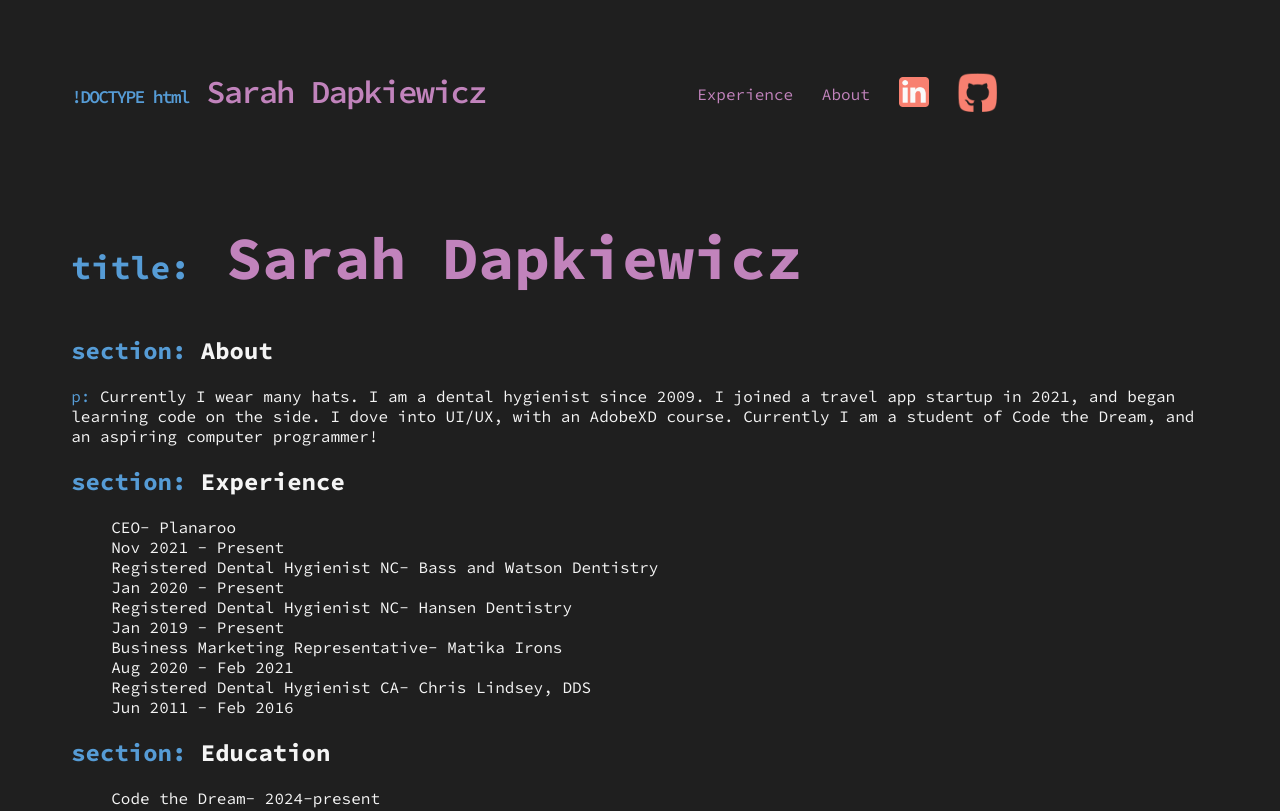
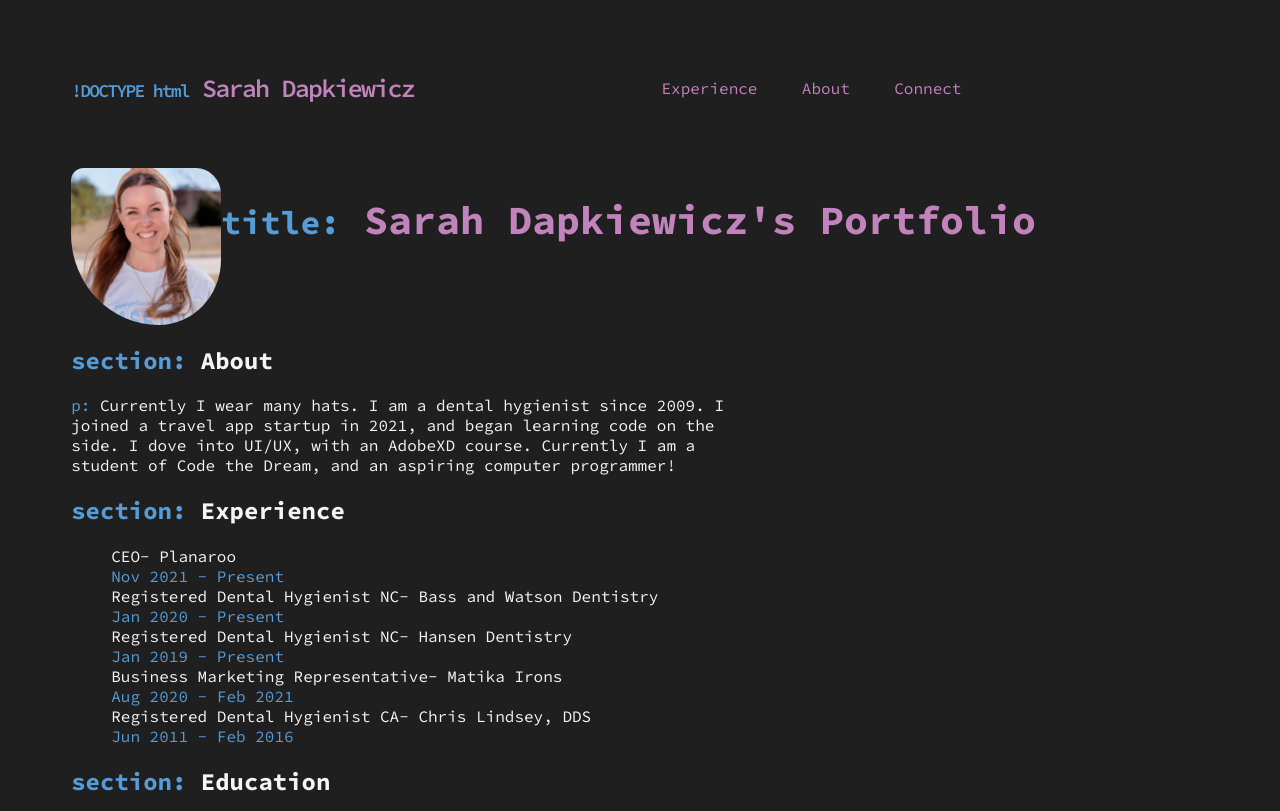
Before and after one commit to sarross88/sarah-dapkiewicz-haumea, a plain HTML site: page index.html in a window 1280 px wide. Shown: the top 811 px of the page. Drawn offline with Linux system fonts and the light colour scheme.

Commit message:
html meta aadd and css changes made

```diff
--- a/index.css
+++ b/index.css
@@ -6,7 +6,7 @@ body {
  font-weight: 400;
  font-style: normal;
 }
-.container {
+.all-content-wrapper {
     max-width: 90%;
     margin: 0 auto;
     padding: 0 16px;
@@ -18,7 +18,7 @@ body {
     padding: 64px 0;
 }
 .navbar .left {
-    font-size: 32px;
+    font-size: 25px;
     font-weight: 600;
     letter-spacing: -1.75px;
     color: #C183BC;
@@ -50,19 +50,26 @@ align-items: center;
 }
 
 .navbar .right a:hover {
+    padding-bottom: 3px;
     text-decoration: underline;
 }
-
+.title {
+    display: flex;
+}
+.headshot {
+    width: 150px;
+    border-radius: 10% 20% 50% 70%;
+}
 h1 {
-    font-size: 60px;
+    font-size: 40px;
 
 }
 h1 span {
     font-size: 33px;
 }
 
-section{
-
+.about {
+    max-width: 60%;
 }
 
 ul { list-style: none;}
--- a/index.html
+++ b/index.html
@@ -10,23 +10,25 @@
         rel="stylesheet">
     <link rel="stylesheet" href="index.css">
     <title>Sarah Dapkiewicz Portfolio</title>
+    <meta name="author" content="Sarah Dapkiewicz">
 </head>
 
 <body>
-    <div class="container">
+    <div class="all-content-wrapper">
     <header class="navbar">
         <div class="left"> <span class="blue">!DOCTYPE html</span> Sarah Dapkiewicz</div>
         <nav class="right">
             <a href="#experience">Experience</a>
             <a href="#about">About</a>
-            <a href="https://www.linkedin.com/in/sarah-dapkiewicz-4b077566/"><img src="images/salmonLinkedin.png" alt=""></a>
-            <a href="https://github.com/sarross88"><img class="git" src="images/salmonGithub.png" alt=""></a>
+            <a href="#connect">Connect</a>
         </nav>
         <div class="hamburger">
-
         </div>
     </header>
-    <h1 class="name violet"> <span class="blue">title:</span> Sarah Dapkiewicz</h1>
+    <div class="title">
+        <img class="headshot" src="images/profilepic.png" alt="">
+        <h1 class="name violet"> <span class="blue">title:</span> Sarah Dapkiewicz's Portfolio</h1>
+    </div>
     <section class="about">
         <h2> <span class="blue">section:</span> About</h2>
         <p> <span class="blue">p:</span> Currently I wear many hats. I am a dental hygienist since 2009. I joined a travel app startup in 2021, and began
@@ -36,15 +38,16 @@
         <h2><span class="blue">section:</span> Experience</h2>
         <ul class="experience">
             <li>CEO- Planaroo</li>
-            <li>Nov 2021 - Present</li>
+            <span class="blue"><li>Nov 2021 - Present</li></span>
             <li>Registered Dental Hygienist NC- Bass and Watson Dentistry</li>
-            <li>Jan 2020 - Present</li>
+            <span class="blue"><li>Jan 2020 - Present</li></span>
             <li>Registered Dental Hygienist NC- Hansen Dentistry</li>
-            <li>Jan 2019 - Present</li>
+            <span class="blue"><li>Jan 2019 - Present</li></span>
             <li>Business Marketing Representative- Matika Irons</li>
-            <li>Aug 2020 - Feb 2021 </li>
+            <span class="blue"><li>Aug 2020 - Feb 2021</li></span>
             <li>Registered Dental Hygienist CA- Chris Lindsey, DDS</li>
-            <li>Jun 2011 - Feb 2016</li>
+            <span class="blue"><li>Jun 2011 - Feb 2016</li></span>
+
         </ul>
     </section>
     <section class="education">
```
Also changed, not shown: images/profilepic.png (added).
